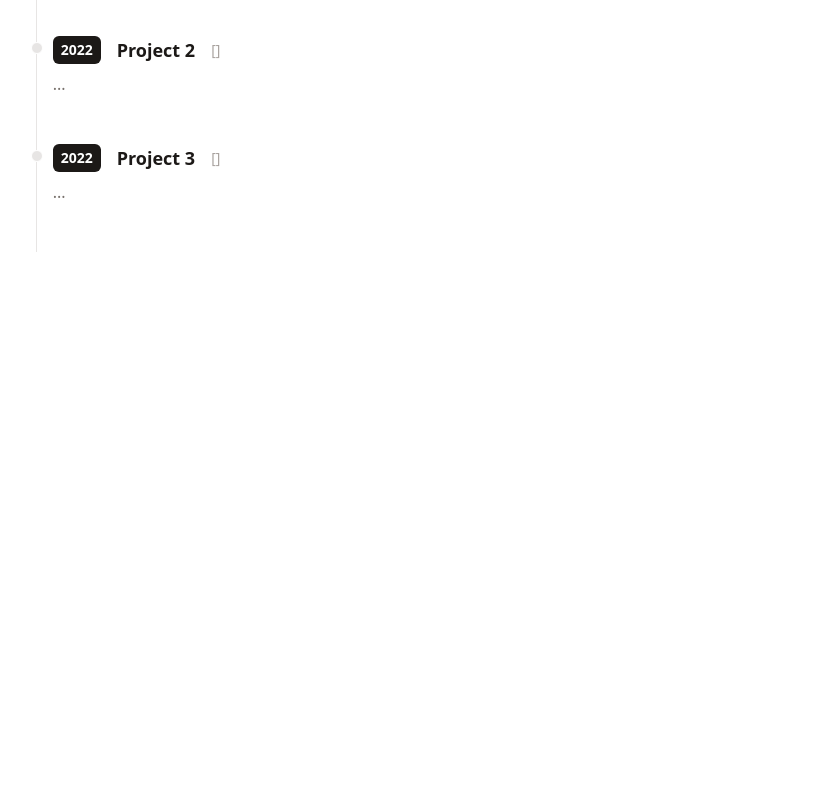
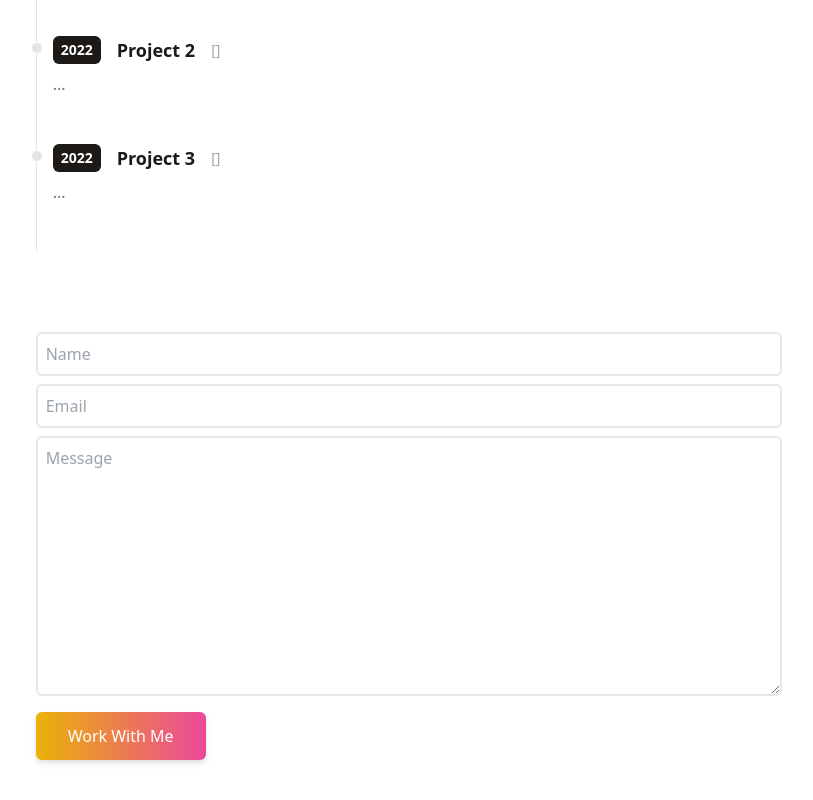
Before and after one commit to dontbug-debug/Portfolio-Website, a React (Vite) app in the folder minimal-portfolio/: page / in a window 1280 px wide. Shown: the part 868-1668 px from the top of the page, without its empty margins (231-1044 px from the left). Before the commit the page ends 1200 px from the top, so only its background shows below. Built offline with nearby package versions, Linux system fonts and the light colour scheme.

Commit message:
created contact form

```diff
--- a/minimal-portfolio/src/components/Contact.jsx
+++ b/minimal-portfolio/src/components/Contact.jsx
@@ -1,7 +1,42 @@
 import React from "react";
 
 function Contact() {
-  return <div></div>;
+  return (
+    <div className="flex flex-col mb-10 mx-auto">
+      <div className="flex justify-center items-center">
+        <form
+          action="https://getform.io/f/3dce8cb1-27f6-4c80-a004-3c00fcaa8198"
+          method="POST"
+          className="flex flex-col w-full md:w-7/12"
+        >
+          <input
+            type="text"
+            name="name"
+            placeholder="Name"
+            className="p-2 bg-transparent border-2 rounded-md focus:outline-none"
+          />
+          <input
+            type="text"
+            name="email"
+            placeholder="Email"
+            className="my-2 p-2 bg-transparent border-2 rounded-md focus:outline-none"
+          />
+          <textarea
+            name="message"
+            placeholder="Message"
+            rows="10"
+            className="p-2 mb-4 bg-transparent border-2 rounded-md focus:outline-none"
+          ></textarea>
+          <button
+            type="button"
+            className="text-center inline-block px-8 py-3 w-max text-base font-medium rounded-md text-white bg-gradient-to-r from-yellow-500 to-pink-500 drop-shadow-md hover:stroke-white"
+          >
+            Work With Me
+          </button>
+        </form>
+      </div>
+    </div>
+  );
 }
 
 export default Contact;
```
Also changed, not shown: 1 other file (tests, documents, lock files or other folders).
